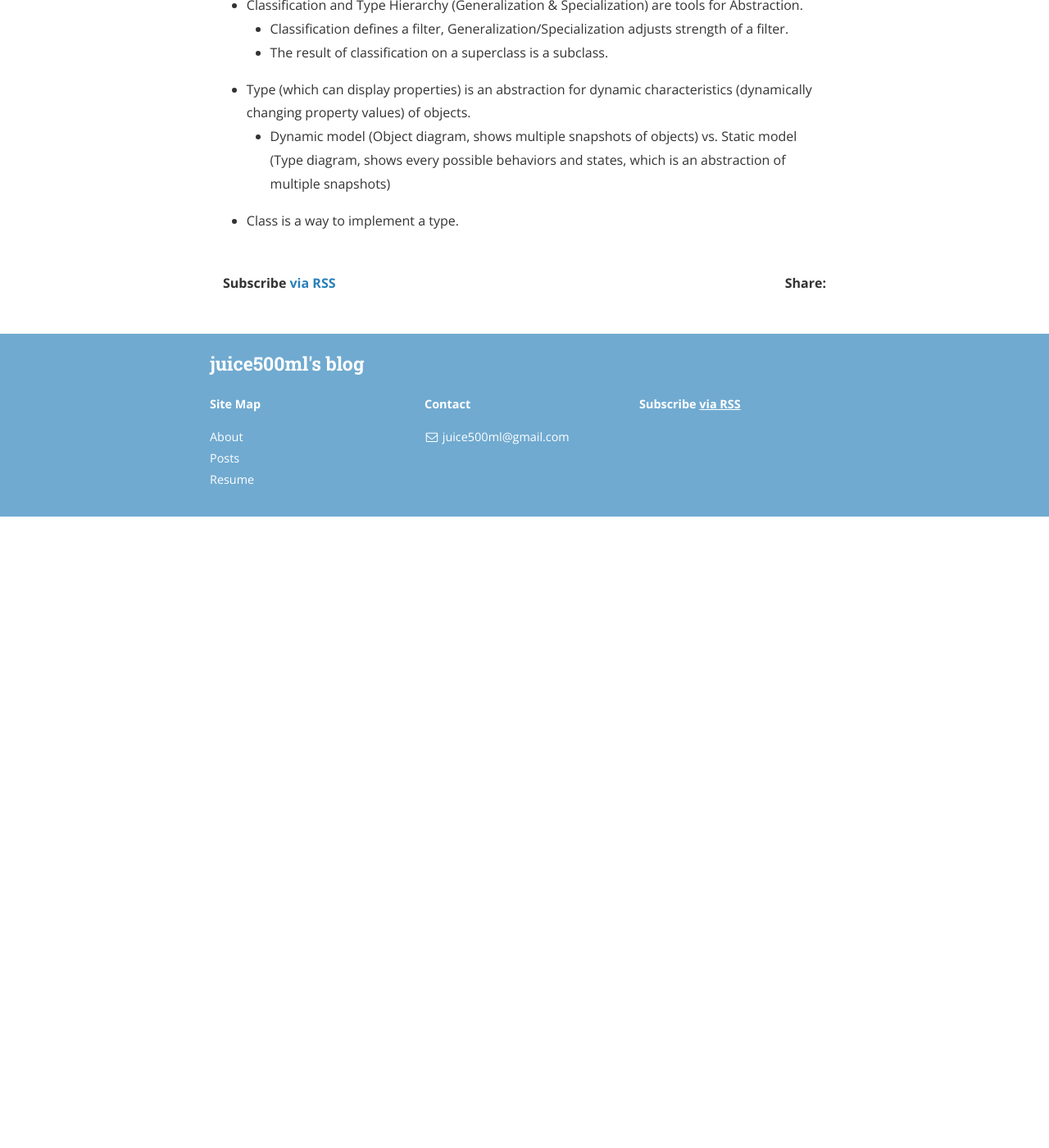
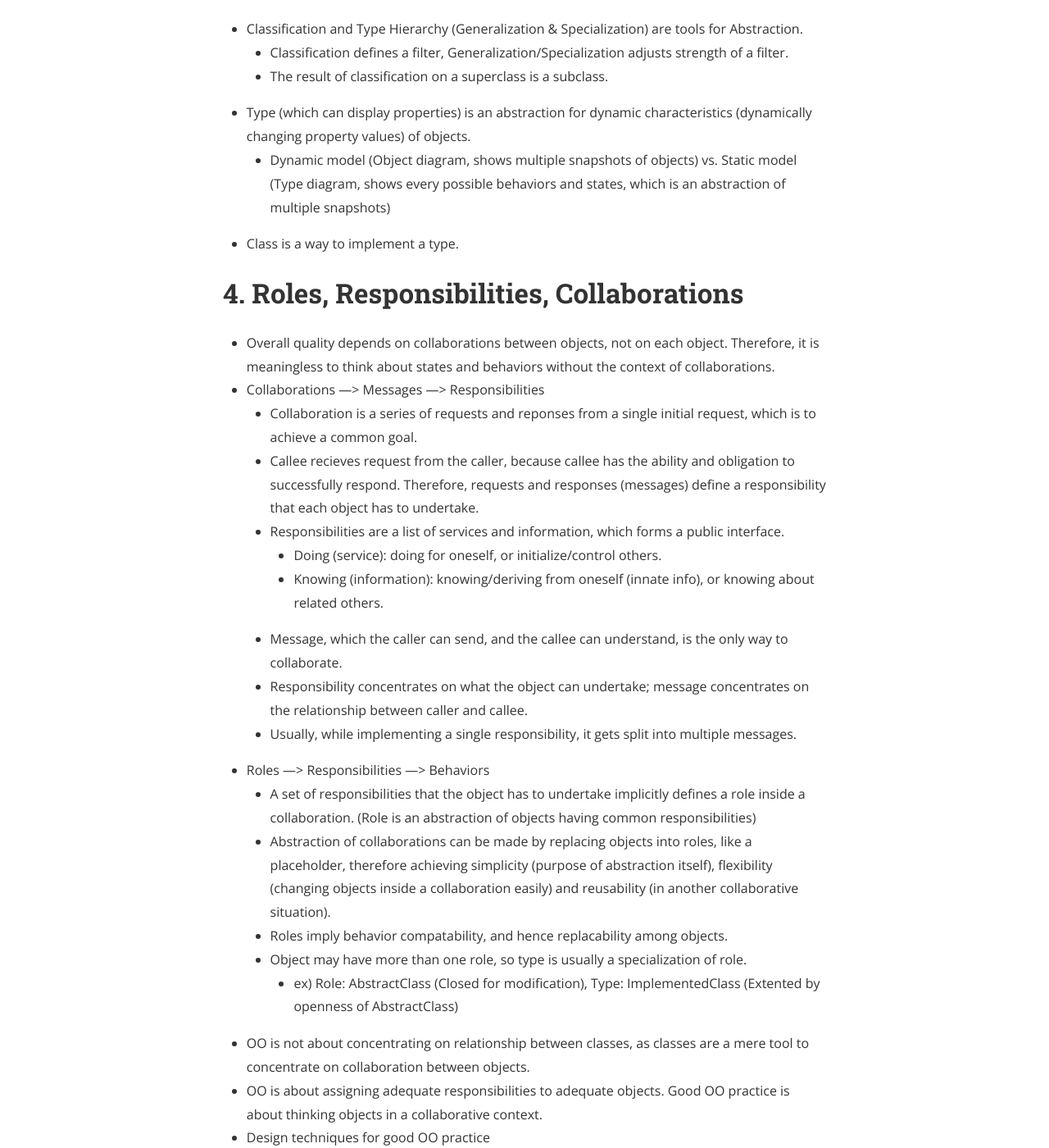
Before and after one commit to juice500ml/juice500ml.github.io, a Jekyll site: the page built from _posts/2019-02-16-The-Essense-of-Object-Orientation.markdown, in a window 1280 px wide and 1400 px high, scrolled down 6388 px. Shown: the whole window at 82% size. Built offline with Jekyll 4.4.1, drawn with Linux system fonts in a browser that asks for light colours; nearby versions of some CDN libraries; formulas are drawn with MathJax 3; before the commit the page ends 7018 px from its top, so only the background shows below that; some of the changed text lies outside the part shown.

Commit message:
Post 2019-02-16-The-Essense-of-Object-Orientation.markdown upload from Editorial

```diff
--- a/_posts/2019-02-16-The-Essense-of-Object-Orientation.markdown
+++ b/_posts/2019-02-16-The-Essense-of-Object-Orientation.markdown
@@ -39,7 +39,7 @@ This is a summary of the book [The Essense of Object-Orientation: Roles, Respons
 		- How to take responsibility is autonomously selected. Same request, different choice of response: polymorphism. (Barista brews coffee on his/her own terms. State-dependent behavior difference, or overidden behavior.)
 		- One object can have multiple roles. (Cashier could also brew coffee. May have multiple roles depending on collaborative situations.)
 - Object should be...
-	- Open: Friendly enough to collaborate. Open to requests and responses.
+	- Open: Friendly enough to cooperate. It shouldn’t be a god object.
 	- Autonomous: with own principles and control.
 	- To ensure openness and autonomy, object is binded with behavior (the way how object can collaborate with other objects) and state (data needed for behaviors inside the object).
 	- ex) Barista has to be friendly enough to give choices to customers (message-recievable), but customers doesn’t get to dictate how barista brews coffee (method encapsulation).
@@ -58,7 +58,7 @@ This is a summary of the book [The Essense of Object-Orientation: Roles, Respons
 	- Definition: Identifiable stuff. Could be real or abstract.
 	- Object contains state, behavior, and identifier.
 		- Object has a state which is changeable. (The height of Alice is changeable.)
-		- How object behaves changes the state of herself. (Alice changes her height by doing something.)
+		- How object behaves changes the state of itself. (Alice changes her height by doing something.)
 			- Result of the behavior is state-dependent, and result can be explained only with the state of the object.
 			- Result is dependent of the order of behaviors.
 		- No matter what state is in, Alice is uniquely indentifiable. (No matter how tall Alice is, Alice is Alice.)
@@ -70,8 +70,8 @@ This is a summary of the book [The Essense of Object-Orientation: Roles, Respons
 	- Object has, and should be on full control unto its own state, hence the autonomy. State and behavior are bind to one unit: an object.
 - Behavior
 	- Definition: Doing stuff to respond to incoming messages.
-	- Behavior changes state (side effect), and behavior depends on state.
-		- Behavior has two kinds of side effect: own state change (changing the property value), and message request to other object (via link).
+	- Behavior changes state (side effect), and behavior depends on its state.
+		- Behavior has two kinds of side effect: own state change (changing the property value), and propagating side effect to other object (via message request to callee object by link, or via message response to caller object).
 		- Every meaningful statement has a side effect.
 		- Object can change its state (side effect inside the object), or give out responses (side effect outside the object).
 	- Behavior is the only way for an object to participate in collaborations.
@@ -134,3 +134,41 @@ This is a summary of the book [The Essense of Object-Orientation: Roles, Respons
 - Type (which can display properties) is an abstraction for dynamic characteristics (dynamically changing property values) of objects.
 	- Dynamic model (Object diagram, shows multiple snapshots of objects) vs. Static model (Type diagram, shows every possible behaviors and states, which is an abstraction of multiple snapshots)
 - Class is a way to implement a type.
+
+# 4. Roles, Responsibilities, Collaborations
+- Overall quality depends on collaborations between objects, not on each object. Therefore, it is meaningless to think about states and behaviors without the context of collaborations.
+- Collaborations —> Messages —> Responsibilities
+	- Collaboration is a series of requests and reponses from a single initial request, which is to achieve a common goal.
+	- Callee recieves request from the caller, because callee has the ability and obligation to successfully respond. Therefore, requests and responses (messages) define a responsibility that each object has to undertake.
+	- Responsibilities are a list of services and information, which forms a public interface.
+		- Doing (service): doing for oneself, or initialize/control others.
+		- Knowing (information): knowing/deriving from oneself (innate info), or knowing about related others.
+	- Message, which the caller can send, and the callee can understand, is the only way to collaborate.
+	- Responsibility concentrates on what the object can undertake; message concentrates on the relationship between caller and callee.
+	- Usually, while implementing a single responsibility, it gets split into multiple messages.
+- Roles —> Responsibilities —> Behaviors
+	- A set of responsibilities that the object has to undertake implicitly defines a role inside a collaboration. (Role is an abstraction of objects having common responsibilities)
+	- Abstraction of collaborations can be made by replacing objects into roles, like a placeholder, therefore achieving simplicity (purpose of abstraction itself), flexibility (changing objects inside a collaboration easily) and reusability (in another collaborative situation).
+	- Roles imply behavior compatability, and hence replacability among objects.
+	- Object may have more than one role, so type is usually a specialization of role.
+		- ex) Role: AbstractClass (Closed for modification), Type: ImplementedClass (Extented by openness of AbstractClass)
+- OO is not about concentrating on relationship between classes, as classes are a mere tool to concentrate on collaboration between objects.
+- OO is about assigning adequate responsibilities to adequate objects. Good OO practice is about thinking objects in a collaborative context.
+- Design techniques for good OO practice
+	- Responsibility-Driven Design: a way to design
+		- Split a large responsibility of a system into small responsibilities of each objects.
+		- Each responsibility is assigned to an object.
+		- If some help is needed while taking the responsibility, find another object that can help.
+		- Now a large job is a collaboration between objects.
+	- Design Pattern: example designs
+		- Pre-distinguished collections of roles, responsibilities and collaborations that solves frequently occuring problems.
+	- Test-Driven Development
+		- Distinguishing roles, responsibilities and collaborations with specific tests and checking out conformity from those tests.
+		- Tests are an additional bonus, not the fundamental purpose for TDD.
+		- Writing a failing test —> Write minimum code that passes —> Refactor
+		- Writing a test = Implementing expectations for objects
+			- Expected responses on requests
+				- Verifying that the object has took the responsibility
+			- Expected collaboration of objects
+				- Verifying that the testing object has correctly collaborated with the other objects
+				- Needs stubs (inject indirect inputs, or responses from another object which affect the testing object) and mocks (handle indirect outputs, or requests done from the testing object to another object)
```
Also changed, not shown: other parts of _posts/2019-02-16-The-Essense-of-Object-Orientation.markdown (+4 -4 lines).
